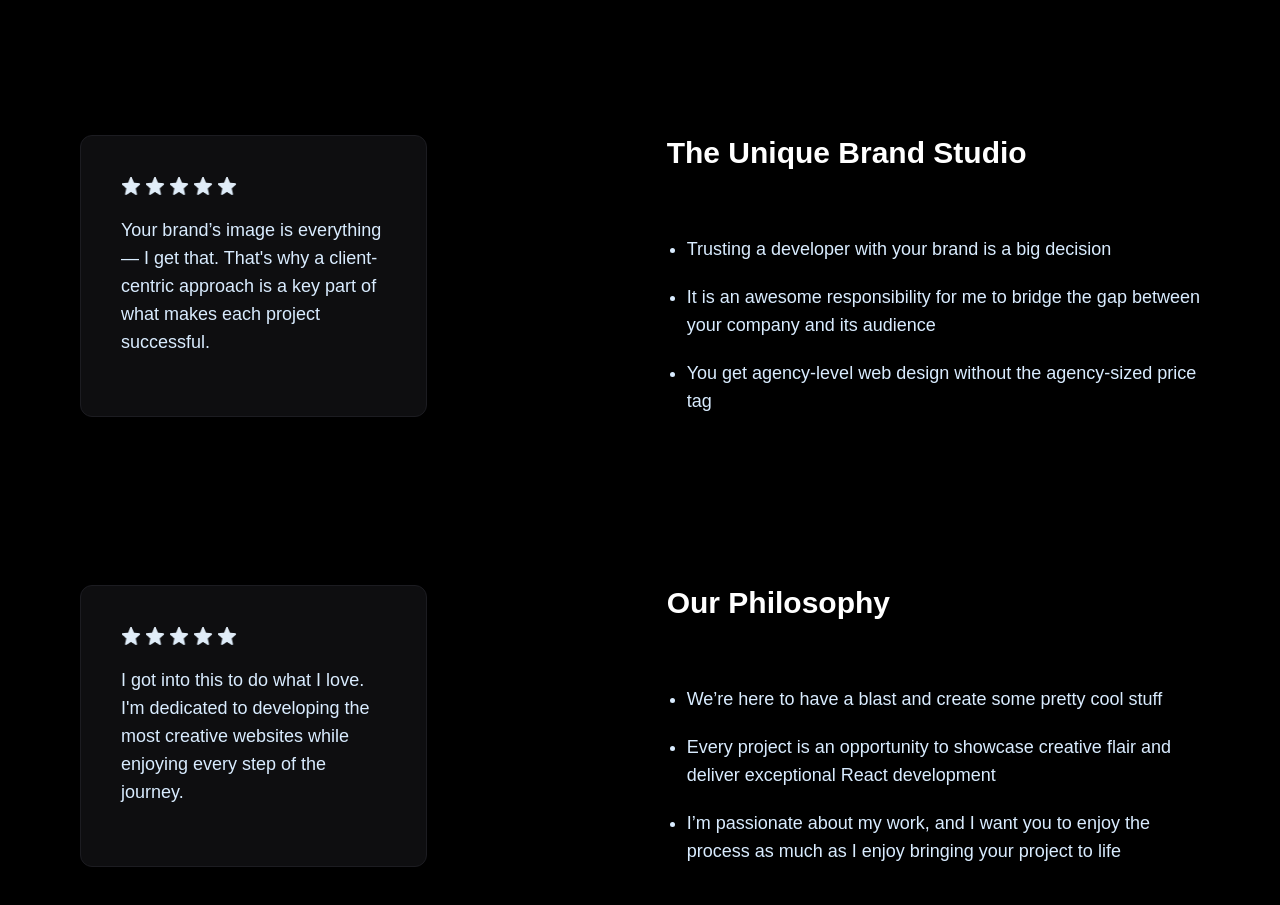
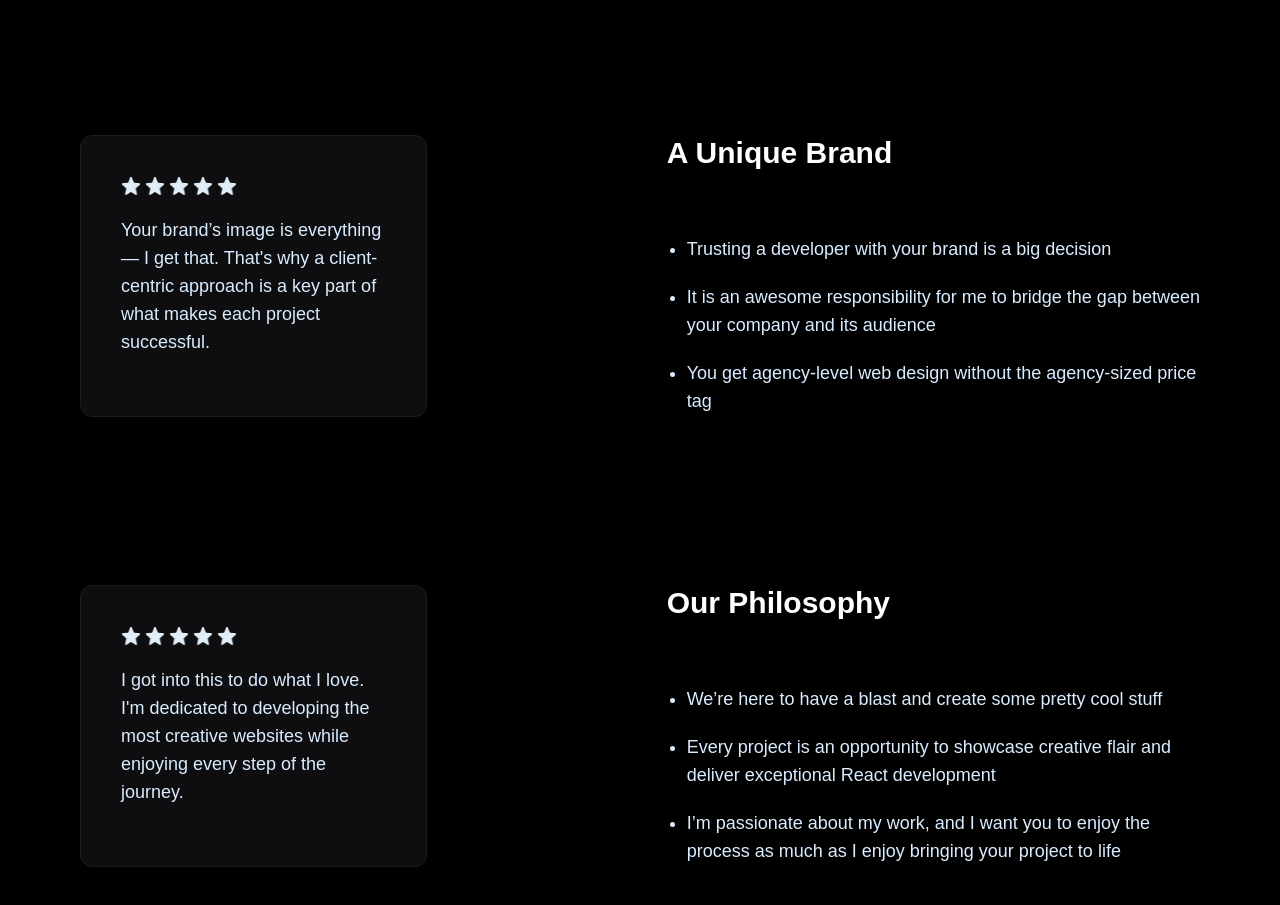
Before and after one commit to Dezmondo7/KreativeWeb3D, a React (Vite) app: page / in a window 1280 px wide. Shown: the part 4000-4905 px from the top of the page. Built offline with nearby package versions, Linux system fonts and the light colour scheme; no server answers; a web font is replaced by a local one.

Commit message:
changed the text in experience A unique brand from The unique nrand studio

```diff
--- a/src/constants/index.js
+++ b/src/constants/index.js
@@ -205,7 +205,7 @@ const navLinks = [
     {
       review: "Your brand’s image is everything — I get that. That's why a client-centric approach is a key part of what makes each project successful.",
       logoPath: "src/public/images/horn.png",
-      title: "The Unique Brand Studio",
+      title: "A Unique Brand",
       date: "",
       responsibilities: [
         "Trusting a developer with your brand is a big decision",
```
